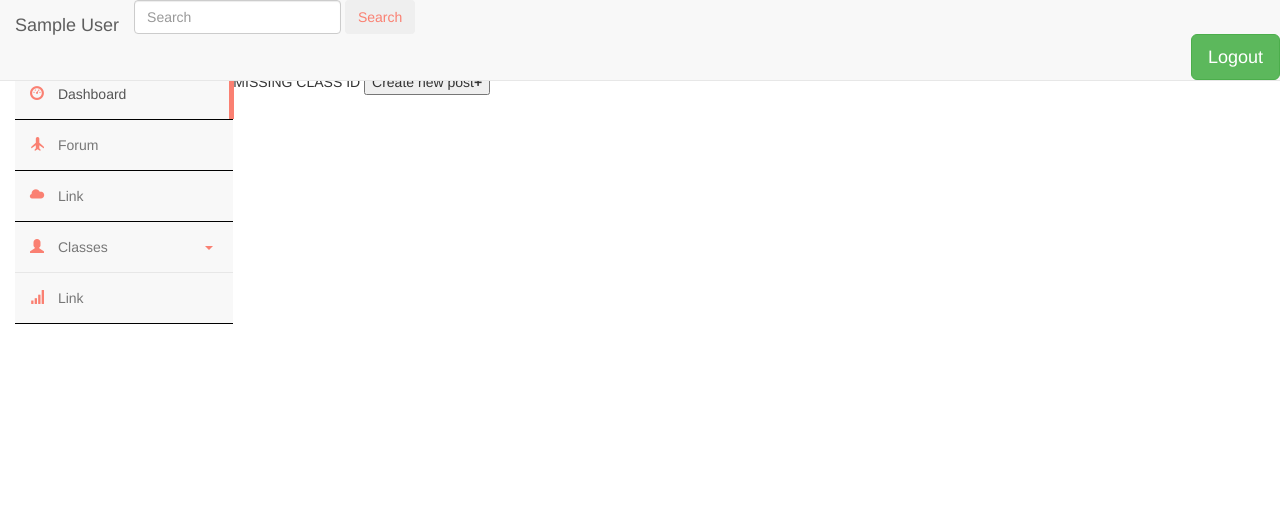
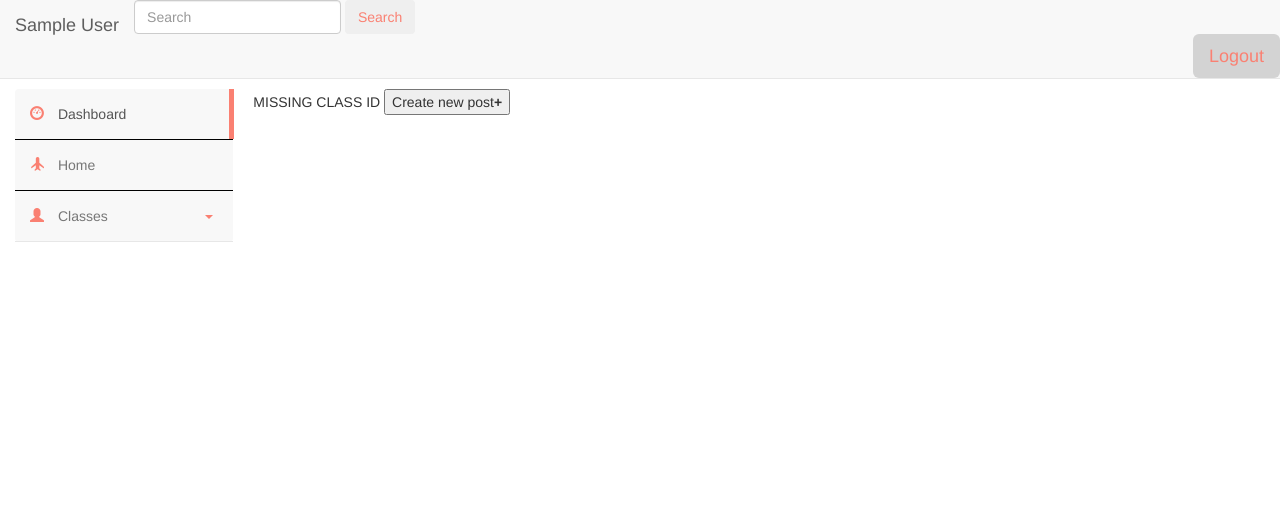
Before and after one commit to ChristianNHill/Group_Fifty_Fun, a PHP site: page /class.php in a window 1280 px wide. Shown: the top 523 px of the page. Before the commit the page ends 324 px from the top, so only its background shows below. Run offline with PHP 8.4, Linux system fonts and the light colour scheme; the visitor is signed in with stand-in values (Sample User, id 1); data that the repository does not hold is empty; some libraries are stand-ins or nearby versions.

Commit message:
made logout button the same as everything else

```diff
--- a/web/nav.php
+++ b/web/nav.php
@@ -20,17 +20,30 @@
 	color: red;
 }
 
+.logout-button{
+	background-color:lightgray;
+	color:salmon;
+	border:none;
+}
+
+.logout-button:hover{
+	background-color:lightgray;
+	border:none;
+	color: black;
+}
+
 h1.page-h {
   margin-top: -5px;
 }
 .sidebar {
      padding-left: 0;
+     margin-right: 20px;
      height: 1000px;
 }
 .main-container {
   background: #FFF;
   padding-top: 69px;
-  margin-top: 0px;
+  margin-top: 20px;
 	}
 .footer {
   width: 100%;
@@ -614,7 +627,7 @@ function load_classes(){
 			                }
 			                else{
 			                	echo "<form class='form-inline' action='handlers/logoutHandler.php' method='get'>";
-			               	    echo "<button class='btn btn-success btn-lg pull-right' name='logout' type='submit'>Logout</button>";
+			               	    echo "<button class='btn btn-success btn-lg pull-right logout-button' name='logout' type='submit'>Logout</button>";
 			               	    echo "</form>";
 			                }
 			               ?>
@@ -636,8 +649,7 @@ function load_classes(){
 							<div class="side-menu-container">
 								<ul class="nav navbar-nav">
 									<li class="active"><a href="#"><span class="glyphicon glyphicon-dashboard"></span> Dashboard</a></li>
-									<li><a href="forum.php"><span class="glyphicon glyphicon-plane"></span> Forum</a></li>
-									<li><a href="#"><span class="glyphicon glyphicon-cloud"></span> Link</a></li>
+									<li><a href="home.php"><span class="glyphicon glyphicon-plane"></span> Home</a></li>
 									<!-- Dropdown-->
 									<li class="panel panel-default" id="dropdown">
 										<a data-toggle="collapse" href="#dropdown-lvl1">
@@ -666,7 +678,6 @@ function load_classes(){
 											</div>
 										</div>
 									</li>
-									<li><a href="#"><span class="glyphicon glyphicon-signal"></span> Link</a></li>
 								</ul>
 							</div><!-- /.navbar-collapse -->
 						</nav>
```
